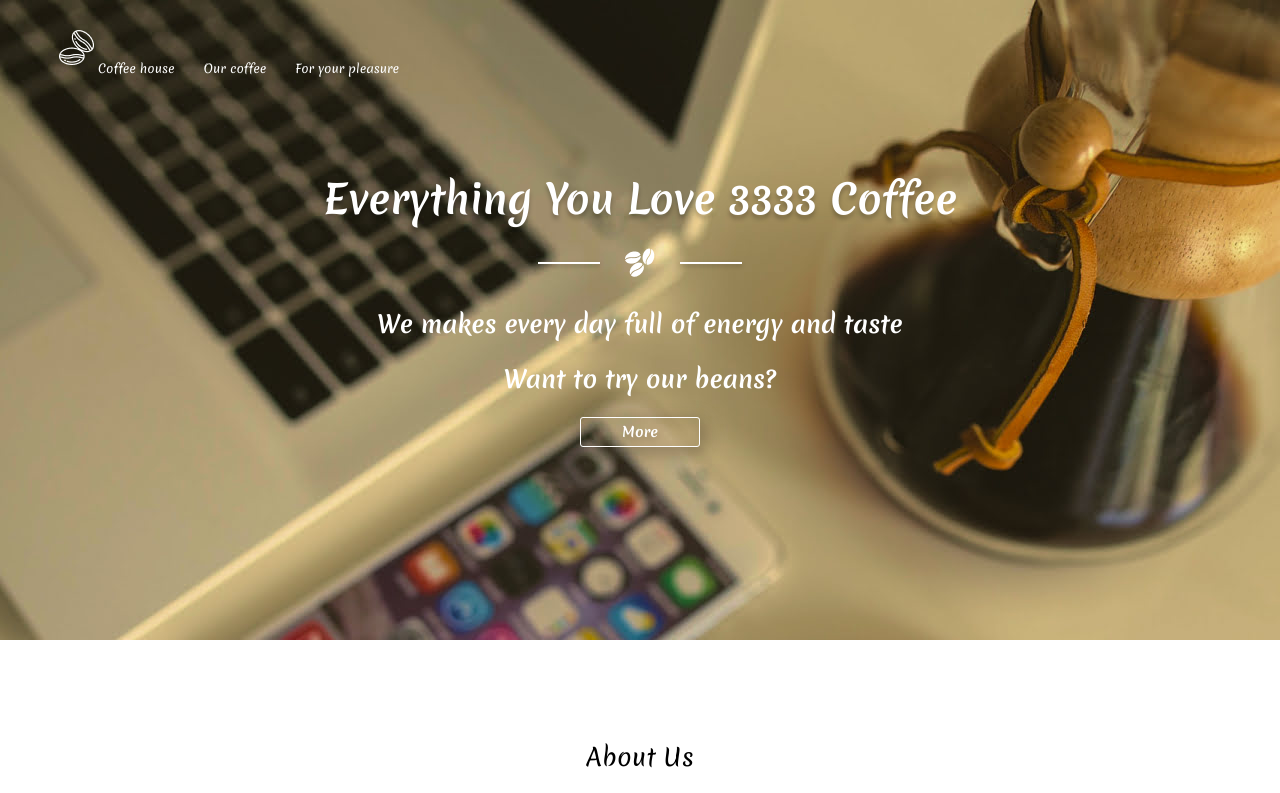
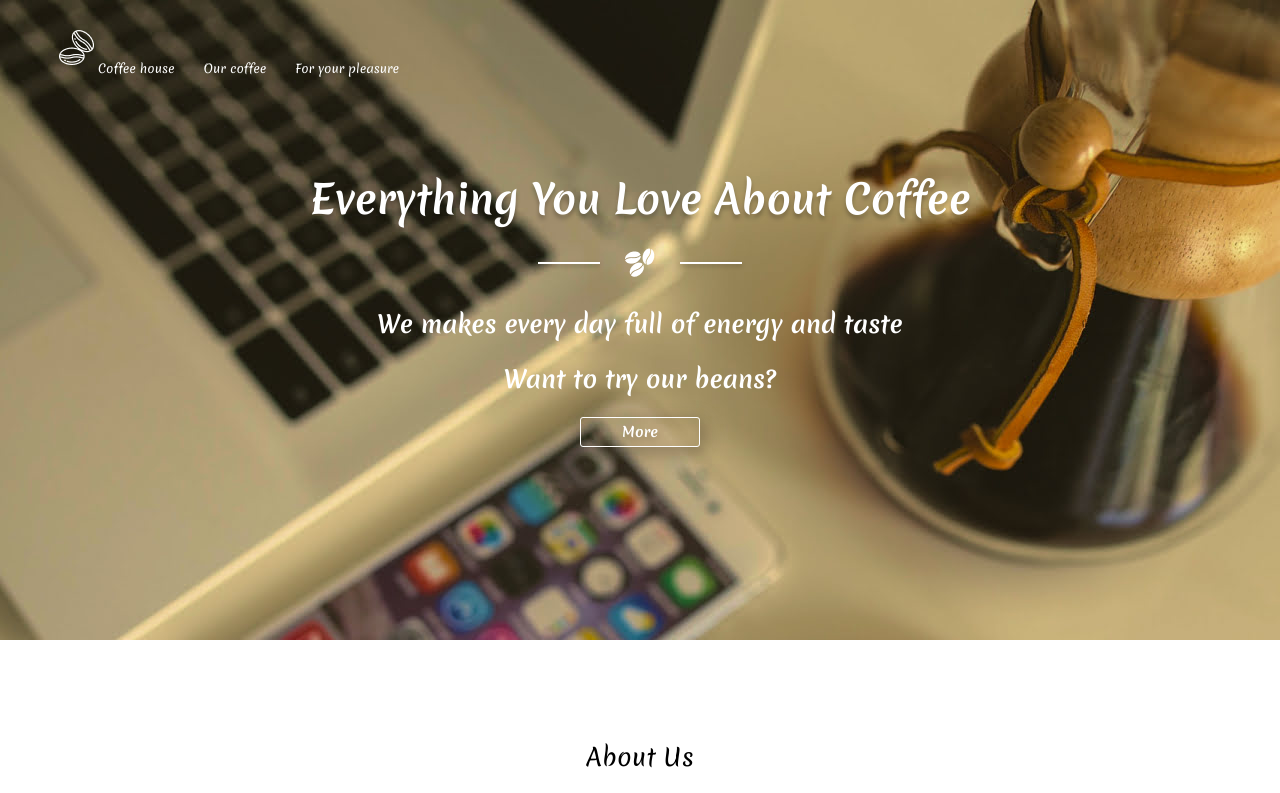
Before and after one commit to Apenflex/React-Coffee-Shop, a React (Create React App) app: page / in a window 1280 px wide. Shown: the top 793 px of the page. Built offline with nearby package versions, Linux system fonts and the light colour scheme.

Commit message:
"changed text in mainBlockHome.js"

```diff
--- a/src/components/mainBlockHome/MainBlockHome.js
+++ b/src/components/mainBlockHome/MainBlockHome.js
@@ -8,7 +8,7 @@ const MainBlockHome = () => {
         <section className='main-section'>
             <div className="container">
                 <div className="main-page-header-block">
-                    <h1 className="main-page-header">Everything You Love 3333 Coffee</h1>
+                    <h1 className="main-page-header">Everything You Love About Coffee</h1>
                     <div className="img">
                         <img src={coffeBeamWhite} alt="coffeBeamWhite" />
                     </div>
```
